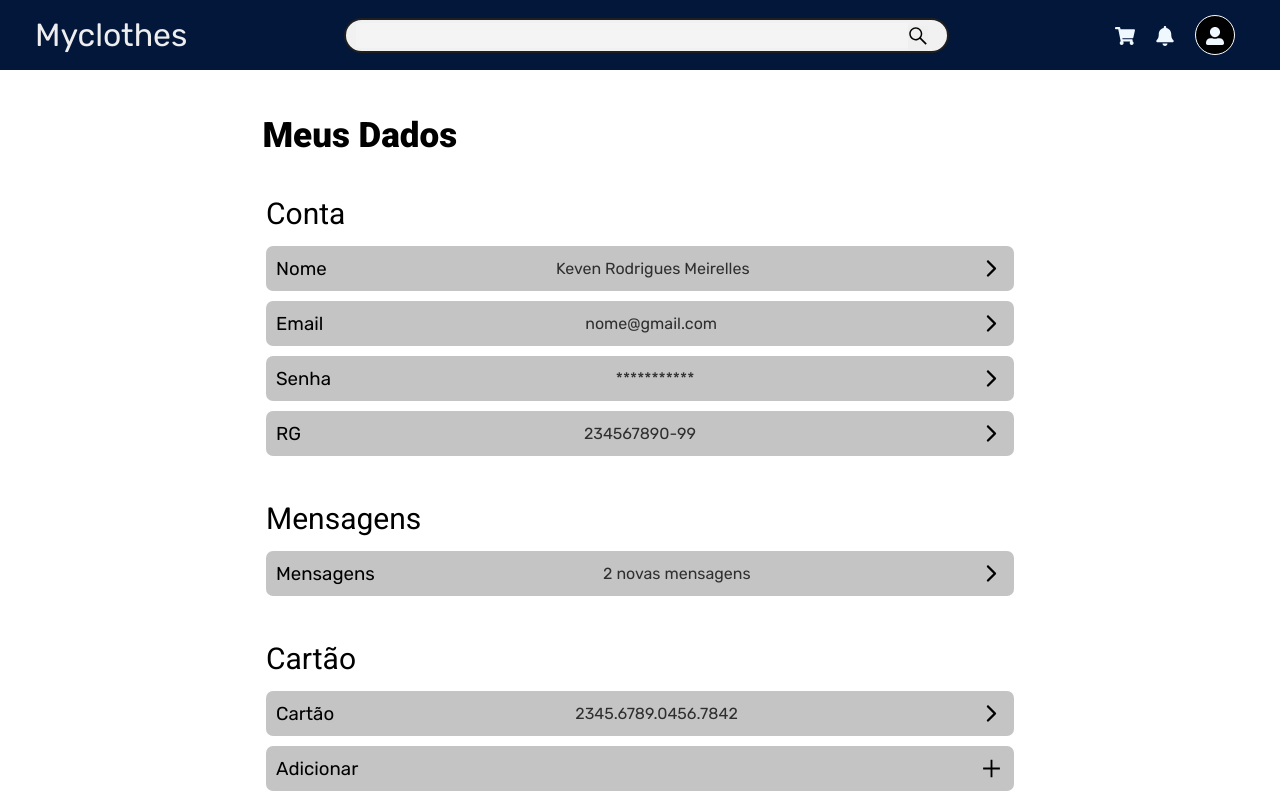
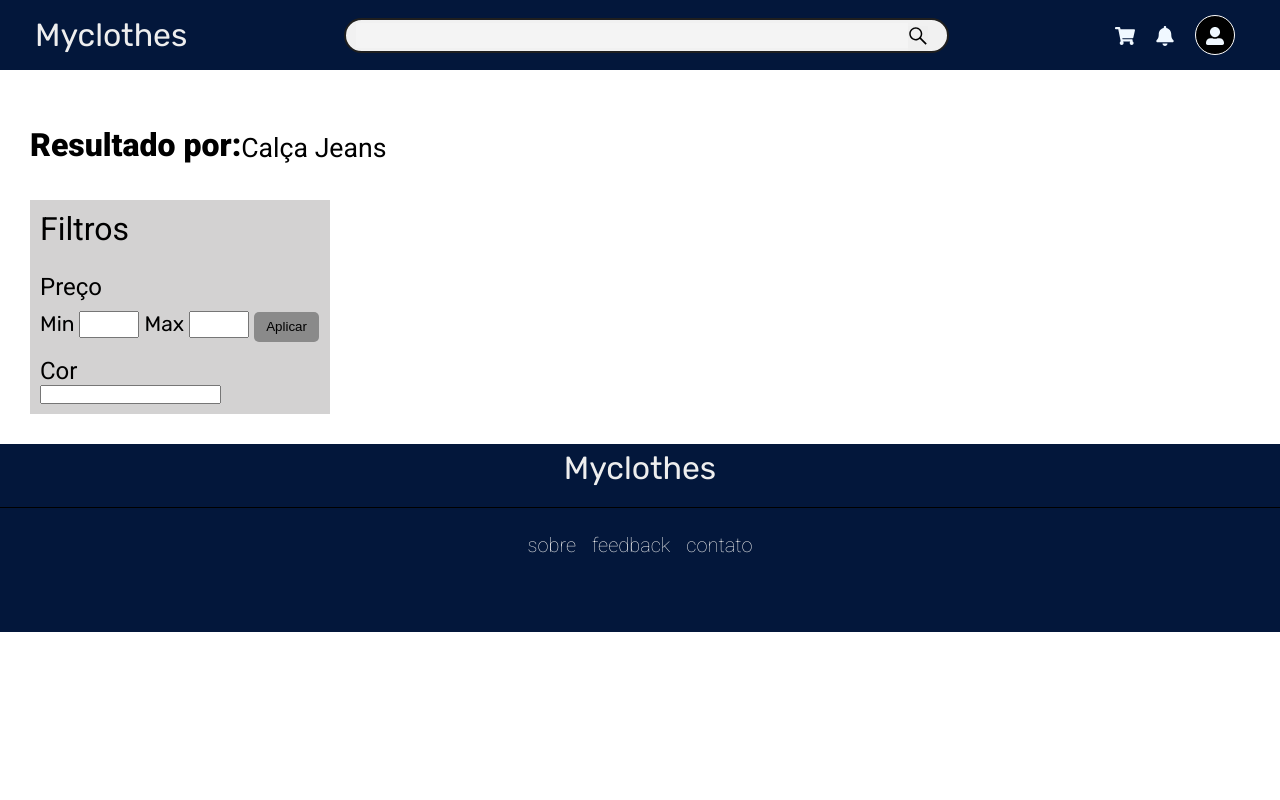
Before and after one commit to Keven-RM/Myclothes-, a React (Create React App) app in the folder frontend/: page / in a window 1280 px wide. Shown: the top 800 px of the page. Built offline with nearby package versions, Linux system fonts and the light colour scheme; the HTML template or start-up script is replaced by a standard one.

Commit message:
inicio da pagina de listagem

```diff
--- a/frontend/src/App.js
+++ b/frontend/src/App.js
@@ -4,7 +4,7 @@ import './app.css'
 //components
 import Header from './components/header'
 import Footer from './components/footer'
-import Lista from './pages/Home'
+import Lista from './pages/Listagem'
 import User from './pages/Usuario'
 
 
@@ -12,7 +12,7 @@ const App = () => (
    <React.Fragment>
    <Header />
    <React.Fragment>
-      <User />
+      <Lista />
    </React.Fragment>
    <Footer />
    </React.Fragment>
--- a/frontend/src/pages/Listagem/index.js
+++ b/frontend/src/pages/Listagem/index.js
@@ -3,7 +3,31 @@ import './styles.css';
 
 const Lista = () =>{
     return(
-        <h1>Listagem</h1>
+        <>
+        <div className="resultado">
+            <h1>Resultado por:</h1>
+            <p>Calça Jeans</p>
+        </div>
+
+        <main>
+            <h1>Filtros</h1>
+            <div className="preco">
+                <form>
+                    <h2>Preço</h2>
+                    <label for="min">Min</label>
+                    <input type="text" id="min" name="min"/>
+                    <label for="max">Max</label>
+                    <input type="text" id="max" name="max"/>
+                    <button type="submit">Aplicar</button>
+                </form>
+            </div>
+            <form className="cor">
+                <h2>Cor</h2>
+                <input type="text" />
+            </form>
+        </main>
+        </>
+
     )
 }
 export default Lista
--- a/frontend/src/pages/Listagem/styles.css
+++ b/frontend/src/pages/Listagem/styles.css
@@ -0,0 +1,55 @@
+.resultado{
+    display: inline-flex;
+    align-items: center;
+    text-align: center;
+    font-family: 'Roboto', sans-serif;
+    height: 50px;
+    margin-top: 50px;
+    margin-left: 30px;
+}
+
+.resultado p{
+    font-size: 20pt;
+    margin: 5px 0 0;
+}
+
+main{
+    width: 300px;
+    background: #d3d2d2;
+    margin:30px;
+    padding: 10px;
+}
+main h1,h2{
+    font-family: 'Roboto';
+    font-weight: 400;
+}
+
+main .preco{
+    display: inline-block;
+    padding: 15px 0;
+}
+
+main .preco h2{
+    padding: 10px 0;
+}
+
+main form label{
+    font-size: 21px;
+    font-family: 'Rubik', sans-serif;
+}
+
+main .preco input[type="text"]{
+    width: 60px;
+    margin: 0 5px;
+    font-size: 20px;
+    outline: none;
+}
+
+main .preco button{
+    background-color: #8a8a8a;
+    height: 30px;
+    width:  65px;
+    border-radius: 5px;
+    border: none;
+    outline: none;
+}
```
